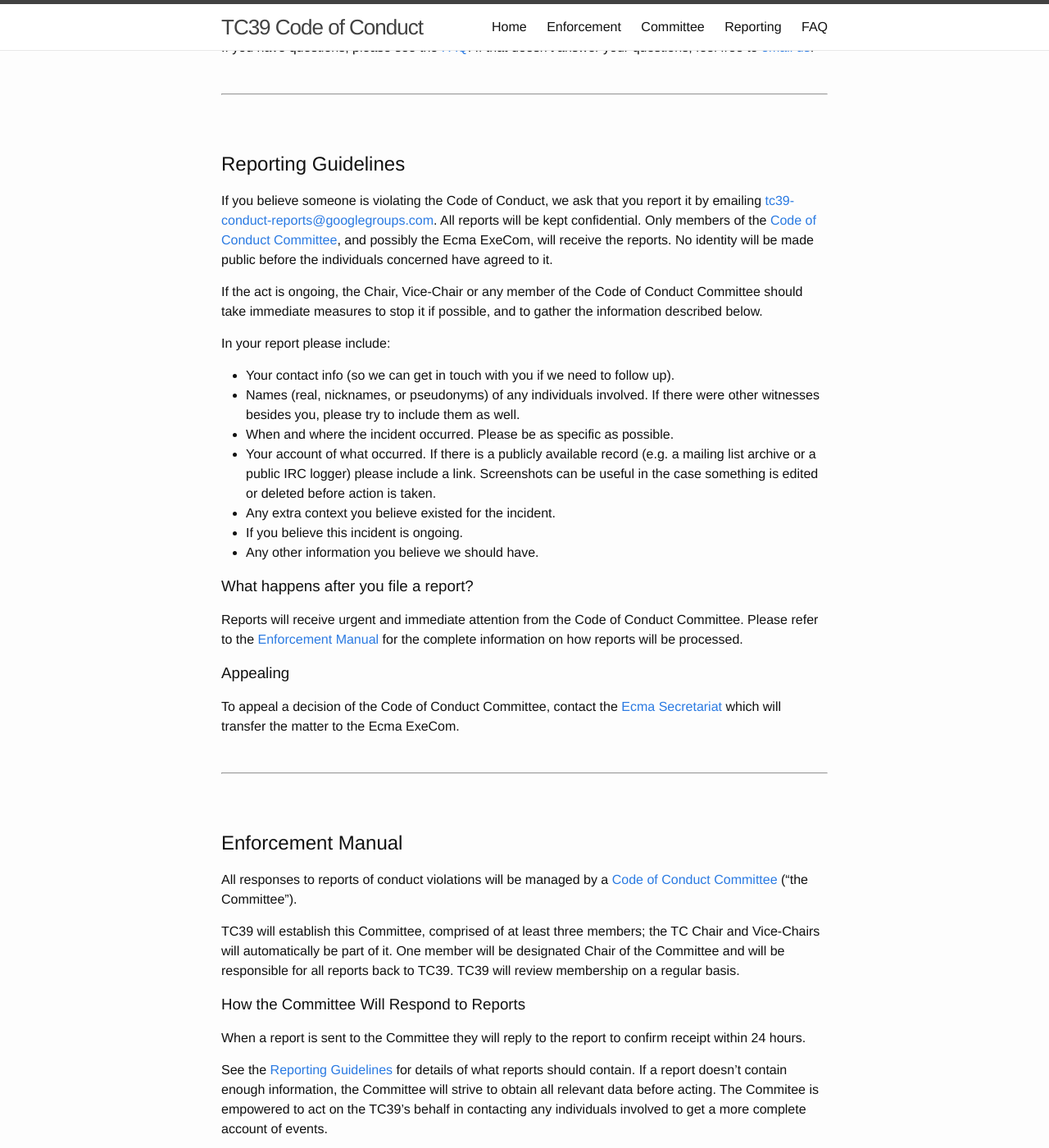
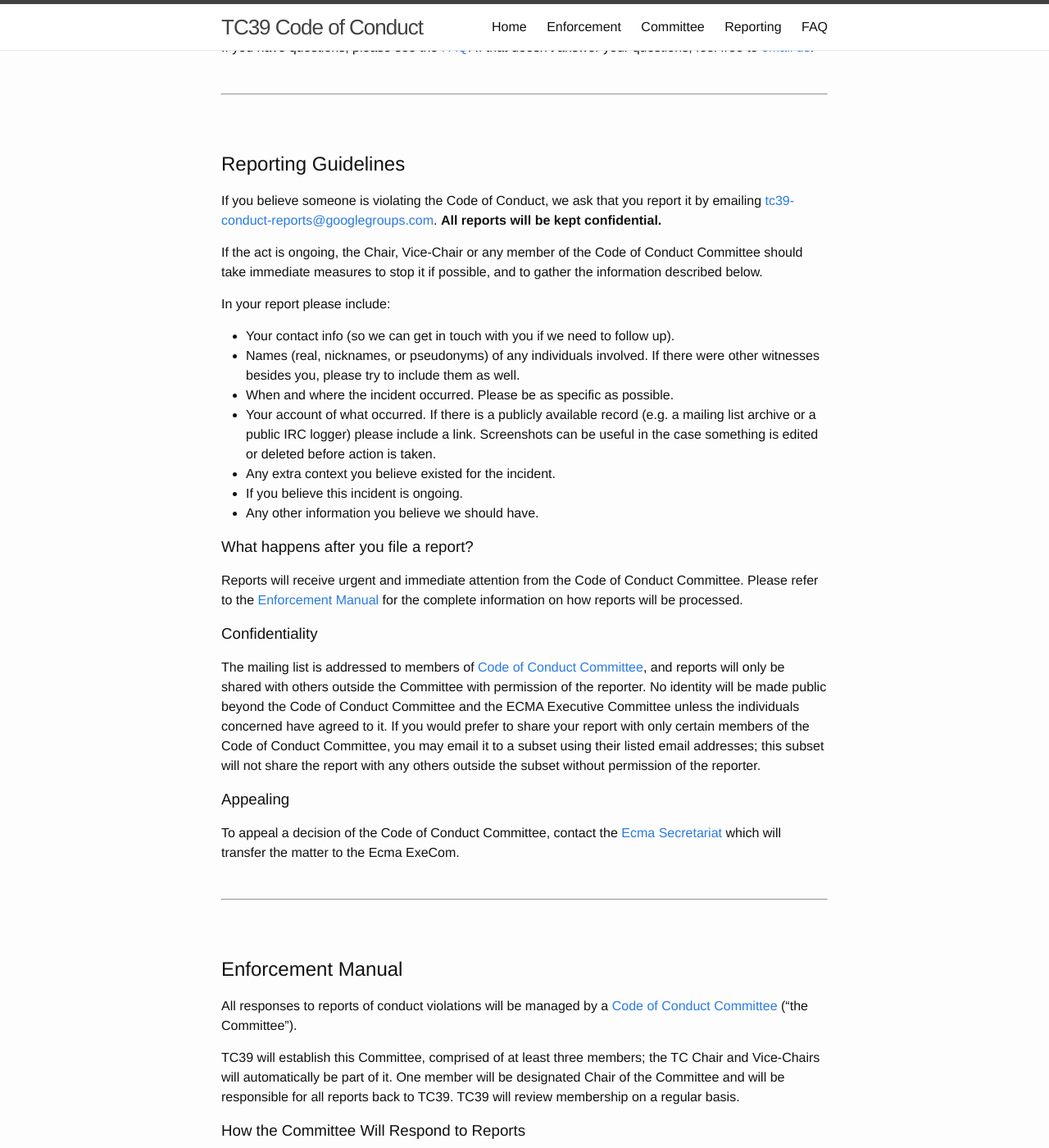
Before and after one commit to tc39/code-of-conduct, a Jekyll site: the page built from index.md, in a window 1280 px wide and 1400 px high, scrolled down 1749 px. Shown: the whole window at 82% size. Built offline with Jekyll 4.4.1, drawn with Linux system fonts in a browser that asks for light colours; some of the changed text lies outside the part shown.

Commit message:
Increase confidentiality guarantees for reporters
With this change, code of conduct violation reports will be only shared
with those who the reporter explicitly shares them with. Reports may
be sent to a subset of the committee if the reporter is uncomfortable
sharing the report with all members. Committee members' email addresses
are published to make them available for contact.

```diff
--- a/index.md
+++ b/index.md
@@ -57,7 +57,7 @@ If you have questions, please see the [FAQ][]. If that doesn't answer your quest
 
 ## Reporting Guidelines
 
-If you believe someone is violating the Code of Conduct, we ask that you report it by emailing [tc39-conduct-reports@googlegroups.com][tc39-conduct]. All reports will be kept confidential. Only members of the [Code of Conduct Committee][], and possibly the Ecma ExeCom, will receive the reports. No identity will be made public before the individuals concerned have agreed to it.
+If you believe someone is violating the Code of Conduct, we ask that you report it by emailing [tc39-conduct-reports@googlegroups.com][tc39-conduct]. **All reports will be kept confidential.**
 
 If the act is ongoing, the Chair, Vice-Chair or any member of the Code of Conduct Committee should take immediate measures to stop it if possible, and to gather the information described below.
 
@@ -74,6 +74,10 @@ In your report please include:
 ### What happens after you file a report?
 
 Reports will receive urgent and immediate attention from the Code of Conduct Committee. Please refer to the [Enforcement Manual][] for the complete information on how reports will be processed.
+
+### Confidentiality
+
+The mailing list is addressed to members of [Code of Conduct Committee][], and reports will only be shared with others outside the Committee with permission of the reporter. No identity will be made public beyond the Code of Conduct Committee and the ECMA Executive Committee unless the individuals concerned have agreed to it. If you would prefer to share your report with only certain members of the Code of Conduct Committee, you may email it to a subset using their listed email addresses; this subset will not share the report with any others outside the subset without permission of the reporter.
 
 ### Appealing
 
@@ -107,7 +111,7 @@ The Committee should aim to have a resolution agreed very rapidly; if not agreed
 
 ### Resolution
 
-The Committee must agree on a resolution by consensus. If the Committee cannot reach consensus, the Committee will turn the matter over to the Ecma ExeCom for resolution.
+The Committee must agree on a resolution by consensus. If the Committee cannot reach consensus, the Committee will turn the matter over to the Ecma ExeCom for resolution, after the Committee confirms with the reporter whether it is acceptable to share the report with the ExeCom.
 
 Responses will be determined by the Committee on the basis of the information gathered and of the potential consequences. It may include taking no further action, issuing a reprimand (private or public), asking for an apology (private or public), or contacting the company that the individual belongs to. It could even result in a temporary or permanent exclusion from some of the TC39 working spaces such as mailing lists or IRC. For any contemplated action other than a reprimand or an apology, the Committee shall inform the Ecma ExeCom. Any exclusion needs to follow the process described in the Ecma bylaws.
 
@@ -127,13 +131,13 @@ The Code of Conduct Committee deals with violations in the [TC39 Code of Conduct
 
 Committee Members:
 
-* TBD
-* TBD
-* TBD
-* TBD
-* TBD
+* Name (Email)
+* Name (Email)
+* Name (Email)
+* Name (Email)
+* Name (Email)
 
-You can contact [tc39-conduct][]. For more details please see the [Reporting Guidelines][].
+You can contact the group above by writing an email to [tc39-conduct][]. For more details please see the [Reporting Guidelines][].
 
 ---
 
```
